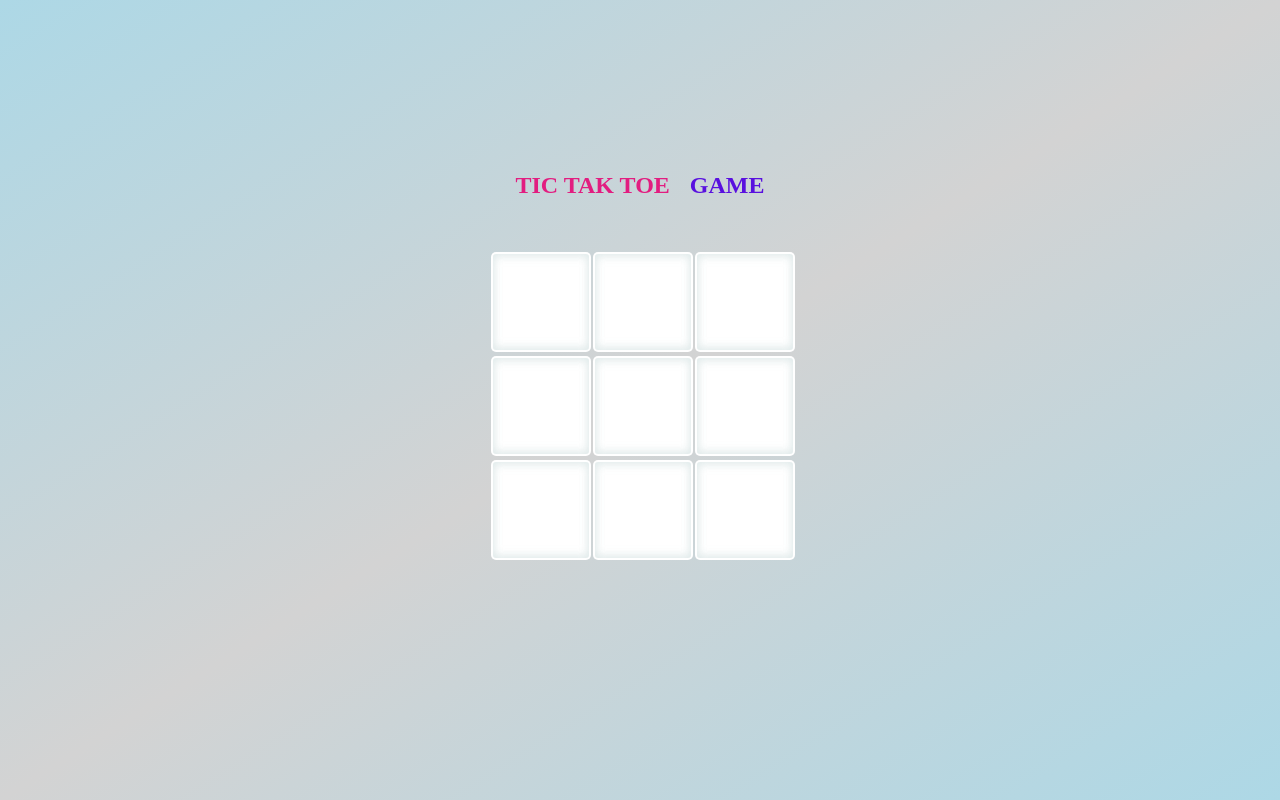
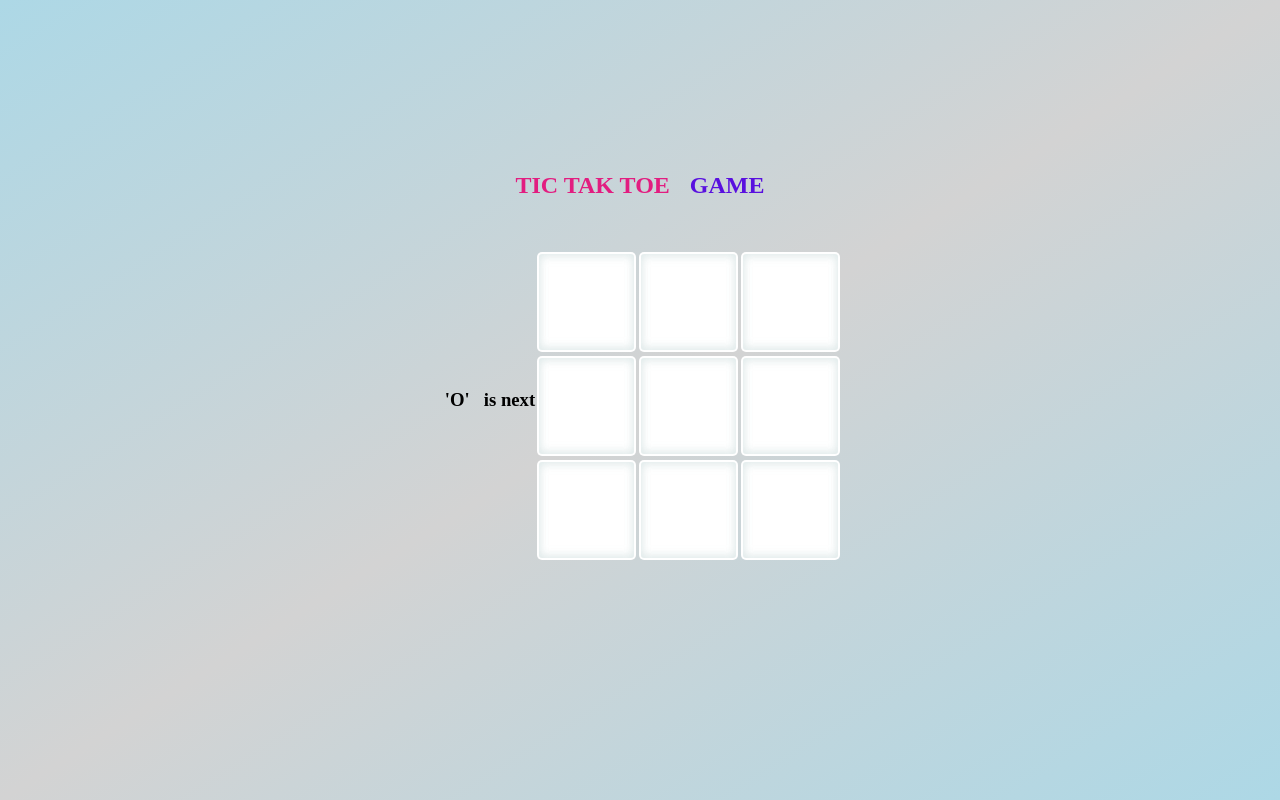
Before and after one commit to Deepak-000/tictactoe, a plain HTML site: page index.html in a window 1280 px wide. Drawn offline with Linux system fonts and the light colour scheme.

Commit message:
Update index.html

```diff
--- a/index.html
+++ b/index.html
@@ -4,14 +4,14 @@
     <meta charset="UTF-8">
     <meta http-equiv="X-UA-Compatible" content="IE=edge">
     <meta name="viewport" content="width=device-width, initial-scale=1.0">
-    <title>Tic-Tac-Toe</title>
+    <title>Tic Tak Toe</title>
     <link rel="shortcut icon" href="./logo.jpeg" type="image/x-icon">
     <link rel="stylesheet" href="./style.css">
 </head>
 <body>
-    <!-- <button id="button">reset</button> -->
     <div class="container">
     <h2 class="head"> TIC TAK TOE <span> GAME </span> </h2>
+    <h3 class="next">'O' <span> &nbsp is next </span></h3>
         <div class="grid">
             <div class="box">
                 <div class="cls">
```
